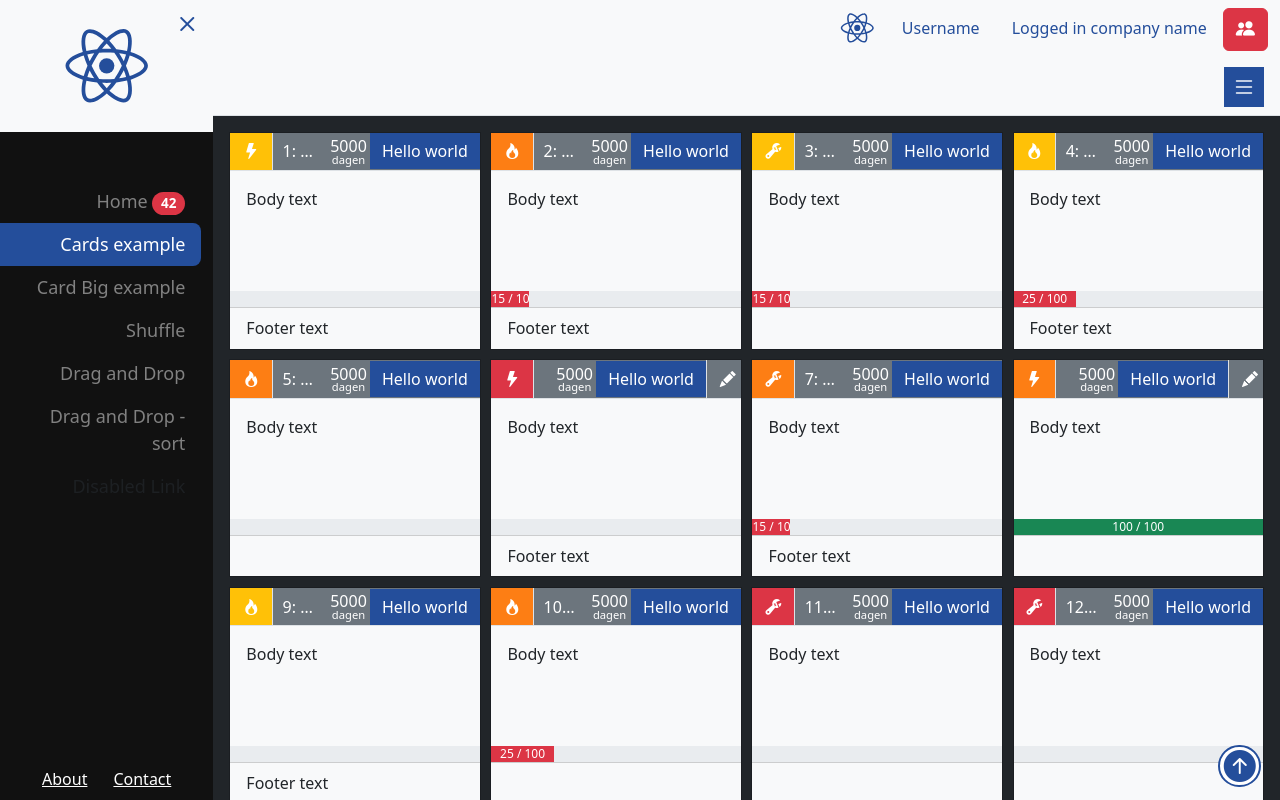
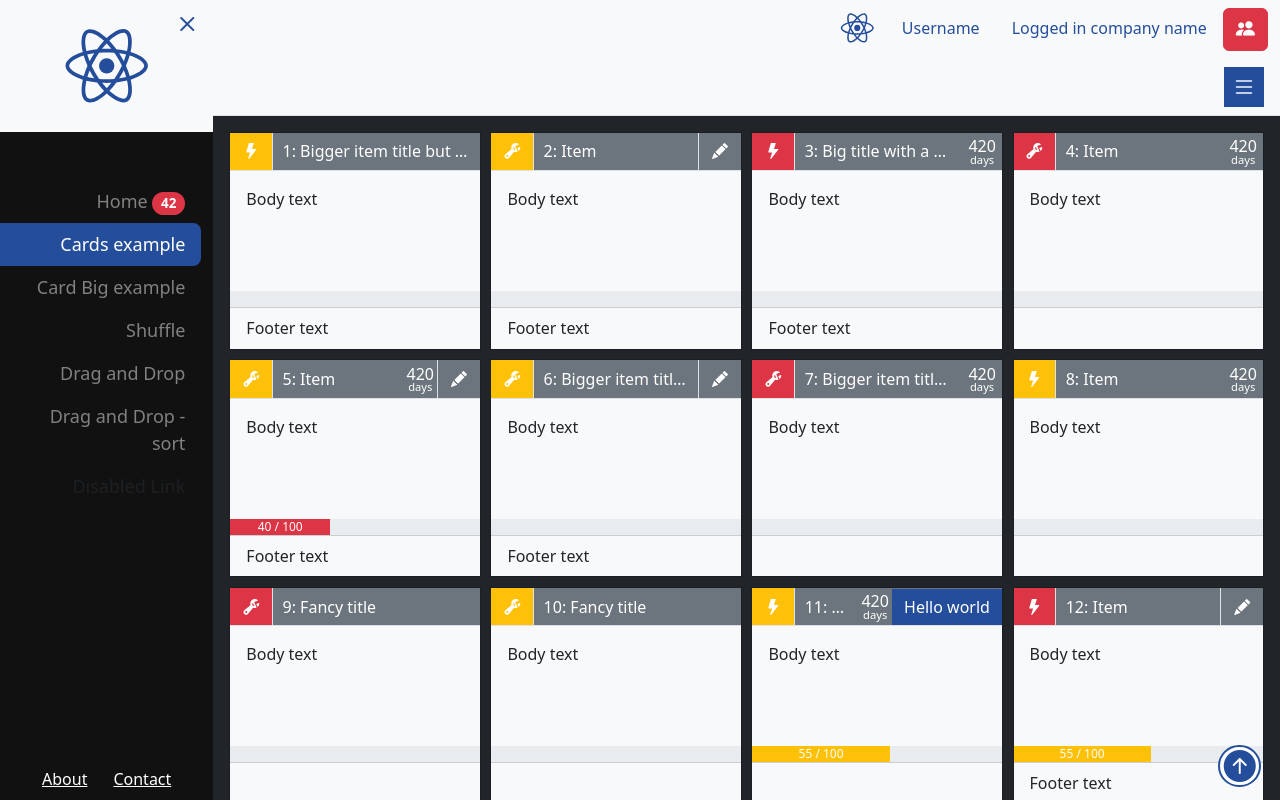
Before and after one commit to botenbreuk/react-playground, a React (Create React App) app: page /cards in a window 1280 px wide. Shown: the top 800 px of the page. Built offline with nearby package versions, Linux system fonts and the light colour scheme.

Commit message:
Updated the card with dynamic time and right components

```diff
--- a/src/app/Cards/CardPanel.tsx
+++ b/src/app/Cards/CardPanel.tsx
@@ -1,6 +1,5 @@
 import { ReactNode } from 'react';
 import {
-  Button,
   Card,
   CardBody,
   CardFooter,
@@ -28,6 +27,7 @@ type Props = {
   icon: IconTypes;
   iconBg?: IconBg;
   headerClick?: () => void;
+  customEdit?: ReactNode;
   editClick?: () => void;
   bigView?: boolean;
   className?: string;
@@ -37,6 +37,7 @@ type Props = {
     | ReactNode[];
   footer?: ReactNode | ReactNode[];
   progress?: { current: number; max: number; suffix?: string };
+  time?: number;
 };
 
 export default function CardPanel(props: Props) {
@@ -45,12 +46,14 @@ export default function CardPanel(props: Props) {
     icon,
     iconBg = 'bg-primary',
     headerClick,
+    customEdit,
     editClick,
     bigView = false,
     children,
     footer,
     className,
-    progress
+    progress,
+    time
   } = props;
 
   function getIcon(icon: IconTypes): IconType {
@@ -98,15 +101,15 @@ export default function CardPanel(props: Props) {
         >
           <span>{title}</span>
         </CardTitle>
-        <div className="duration">
-          <div className="time">5000</div>
-          <div className="time-type">dagen</div>
-        </div>
-        <div className="right-component">
-          <Button color="primary" className="rounded-0">
-            Hello world
-          </Button>
-        </div>
+        {time && (
+          <div className="duration">
+            <div className="time">{time}</div>
+            <div className="time-type">days</div>
+          </div>
+        )}
+
+        {customEdit && <div className="right-component">{customEdit}</div>}
+
         {editClick && (
           <CardButton type="pencil-fill" color="white" onClick={editClick} />
         )}
--- a/src/app/Cards/CardsPage.tsx
+++ b/src/app/Cards/CardsPage.tsx
@@ -1,6 +1,14 @@
 import classNames from 'classnames';
 import { ReactNode, useEffect, useState } from 'react';
-import { Card, CardBody, CardHeader, CardTitle, Col, Row } from 'reactstrap';
+import {
+  Button,
+  Card,
+  CardBody,
+  CardHeader,
+  CardTitle,
+  Col,
+  Row
+} from 'reactstrap';
 import { Icon, Page } from '../../ui';
 import DescriptionList from '../../ui/List/DescriptionList';
 import DescriptionListItem from '../../ui/List/DescriptionListItem';
@@ -25,6 +33,8 @@ export type CardObj = {
   footer?: ReactNode;
   progress?: number;
   buttonClick?: () => void;
+  customEdit?: boolean;
+  showTime?: boolean;
 };
 
 export default function CardsPage() {
@@ -57,7 +67,17 @@ export default function CardsPage() {
       <div className={names}>
         {cards.map(
           (
-            { title, body, footer, icon, iconColor, progress, buttonClick },
+            {
+              title,
+              body,
+              footer,
+              icon,
+              iconColor,
+              progress,
+              buttonClick,
+              customEdit,
+              showTime
+            },
             index
           ) => (
             <CardPanel
@@ -72,6 +92,14 @@ export default function CardsPage() {
               }
               editClick={buttonClick}
               bigView={bigCard === index}
+              customEdit={
+                customEdit && (
+                  <Button color="primary" className="rounded-0">
+                    Hello world
+                  </Button>
+                )
+              }
+              time={showTime ? 420 : undefined}
             >
               {bigView =>
                 !bigView ? (
--- a/src/app/Cards/utils.ts
+++ b/src/app/Cards/utils.ts
@@ -28,7 +28,9 @@ export function generateList(total: number) {
       progress:
         getRandomInt(20) <= 5
           ? progesses[getRandomInt(progesses.length)]
-          : undefined
+          : undefined,
+      customEdit: getRandomInt(100) < 10,
+      showTime: getRandomInt(100) < 50
     });
   }
 
```
